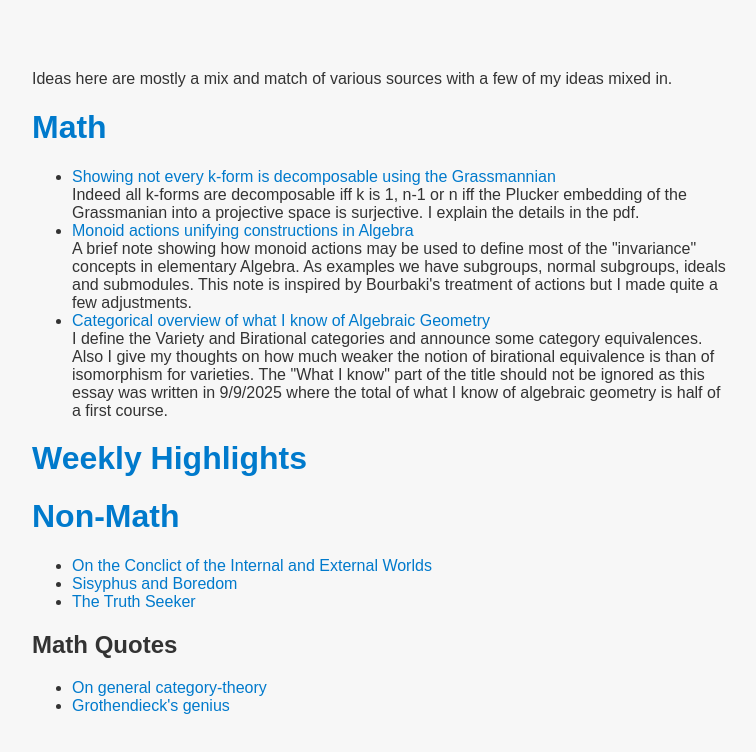
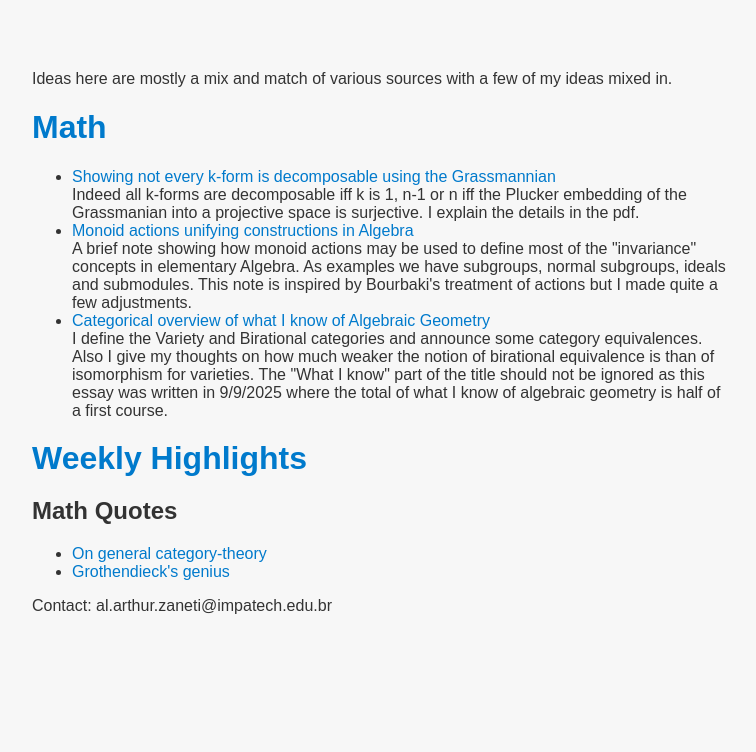
Before and after one commit to arthurzaneti/arthurzaneti.github.io, a plain HTML site: page index.html in a window 1280 px wide. Shown: the whole page, without its empty margins (258-1014 px from the left). Drawn offline with Linux system fonts and the light colour scheme.

Commit message:
removed non-math essays

```diff
--- a/index.html
+++ b/index.html
@@ -37,27 +37,13 @@
         </li>
     </ul>
 
-
 <a href="weekly_highlights.html" class="big-link">Weekly Highlights</a>
-
-
-    <h1>Non-Math</h1>
-    <ul>
-    <li>
-        <a href="non_math_essays/On_the_conflict_of_the_internal_and_external_worlds.html">On the Conclict of the Internal and External Worlds</a>
-    </li>
-    <li>
-        <a href="non_math_essays/Sisyphus_and_Boredom.html">Sisyphus and Boredom</a>
-    </li>
-    <li>
-        <a href="non_math_essays/The_truth_seeker.html">The Truth Seeker</a>
-    </li>
-    </ul>
-    <h2>Math Quotes</h2>
+<h2>Math Quotes</h2>
     <ul>
         <li><a href="math_quotes/abstract_nonsense.jpeg">On general category-theory</a></li>
         <li><a href="math_quotes/Grothendieck's_genius.png">Grothendieck's genius</a></li>
     </ul>
 
+Contact: al.arthur.zaneti@impatech.edu.br
 </body>
 </html>
```
